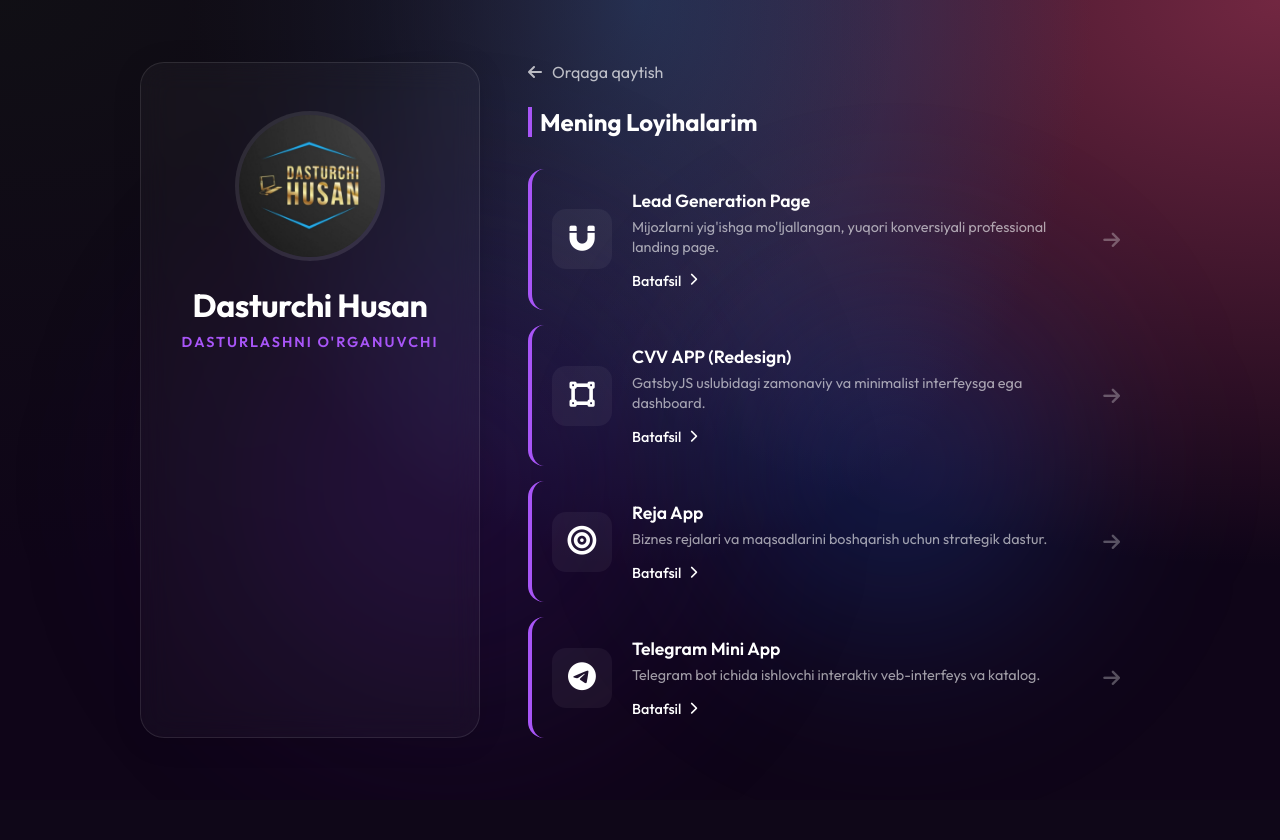
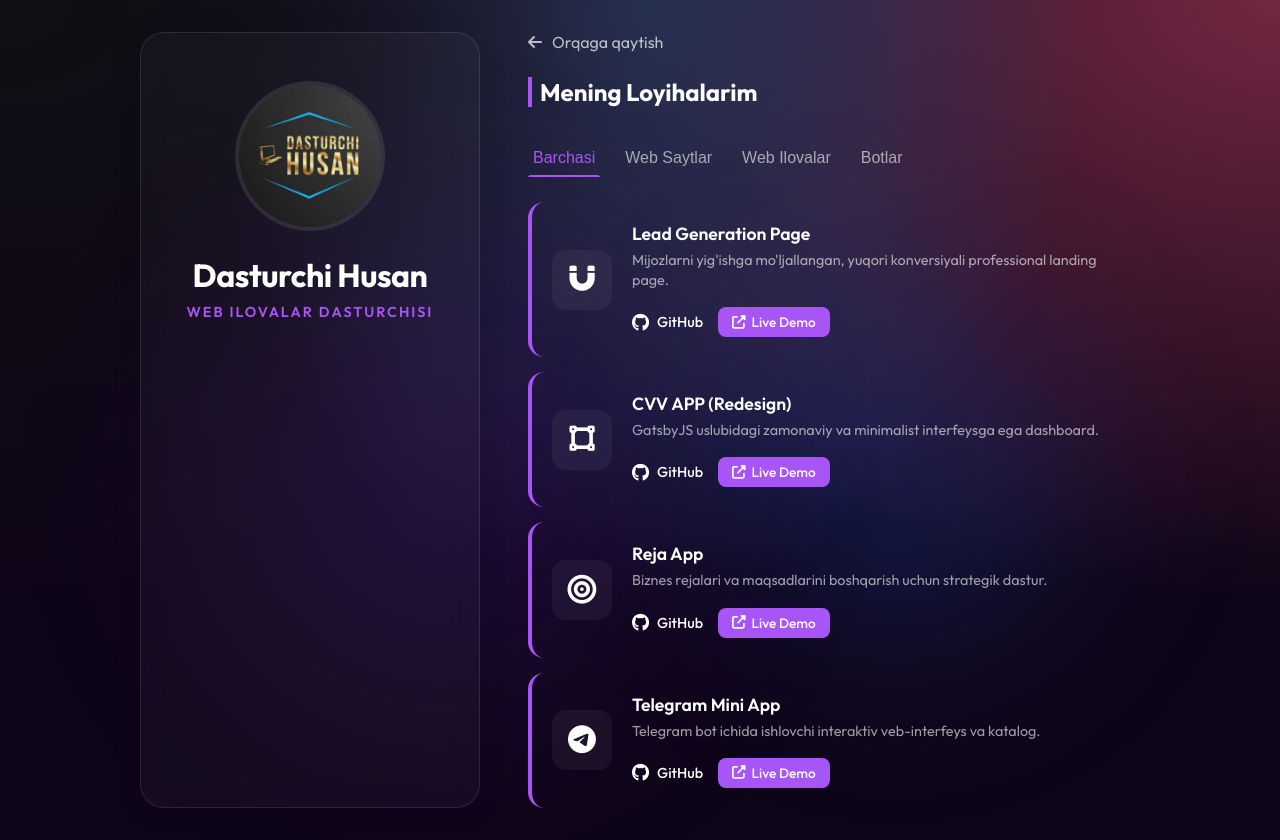
Before and after one commit to husanboy7006/link-hub, a Flask app: page /portfolio in a window 1280 px wide. Before the commit the page ends 738 px from the top, so only its background shows below. Run offline with Flask 3, Linux system fonts and the light colour scheme.

Commit message:
Update profile intro and portfolio filters

```diff
--- a/app.py
+++ b/app.py
@@ -33,24 +33,32 @@ def portfolio():
             "title": "Lead Generation Page",
             "description": "Mijozlarni yig'ishga mo'ljallangan, yuqori konversiyali professional landing page.",
             "link": "https://lendingpeaj-crm.vercel.app",
+            "github_link": "https://github.com/husanboy7006/lendingpeaj-crm",
+            "category": "web",
             "icon": "fas fa-magnet"
         },
         {
             "title": "CVV APP (Redesign)",
             "description": "GatsbyJS uslubidagi zamonaviy va minimalist interfeysga ega dashboard.",
             "link": "https://marketing-hisobot.vercel.app",
+            "github_link": "https://github.com/husanboy7006/marketing-hisobot",
+            "category": "crm",
             "icon": "fas fa-vector-square"
         },
         {
             "title": "Reja App",
             "description": "Biznes rejalari va maqsadlarini boshqarish uchun strategik dastur.",
             "link": "https://rejaflow.onrender.com",
+            "github_link": "https://github.com/husanboy7006/rejaflow",
+            "category": "crm",
             "icon": "fas fa-bullseye"
         },
         {
             "title": "Telegram Mini App",
             "description": "Telegram bot ichida ishlovchi interaktiv veb-interfeys va katalog.",
             "link": "https://telegram-shop-epas.onrender.com",
+            "github_link": "https://github.com/husanboy7006/telegram-shop",
+            "category": "bot",
             "icon": "fab fa-telegram"
         }
     ]
--- a/templates/portfolio.html
+++ b/templates/portfolio.html
@@ -85,34 +85,103 @@
             margin: 0;
         }
 
-        .project-link {
+        .action-buttons {
+            display: flex;
+            align-items: center;
+            gap: 15px;
+            margin-top: 12px;
+        }
+
+        .btn-detail {
             color: var(--text-color);
             display: flex;
             align-items: center;
             gap: 8px;
             font-size: 0.9rem;
             font-weight: 500;
-            margin-top: 10px;
+            text-decoration: none;
+            transition: color 0.3s ease;
         }
 
-        .project-link i {
-            font-size: 0.8rem;
-            transition: transform 0.3s ease;
+        .btn-detail i {
+            font-size: 1.1rem;
+            transition: color 0.3s ease;
         }
 
-        .project-card:hover .project-link i {
-            transform: translateX(3px);
+        .btn-detail:hover {
+            color: #fff;
         }
 
-        .arrow-icon {
-            font-size: 1.2rem;
-            color: rgba(255, 255, 255, 0.3);
-            transition: transform 0.3s ease, color 0.3s ease;
+        .btn-demo {
+            display: inline-flex;
+            align-items: center;
+            gap: 6px;
+            background: #a855f7;
+            color: #fff;
+            padding: 6px 14px;
+            border-radius: 8px;
+            font-size: 0.85rem;
+            font-weight: 500;
+            text-decoration: none;
+            transition: all 0.3s ease;
         }
 
-        .project-card:hover .arrow-icon {
-            color: var(--text-color);
-            transform: translateX(5px);
+        .btn-demo:hover {
+            background: #9333ea;
+            transform: translateY(-2px);
+            box-shadow: 0 4px 12px rgba(168, 85, 247, 0.3);
+        }
+
+        .filter-nav {
+            display: flex;
+            gap: 20px;
+            margin-bottom: 25px;
+            border-bottom: 1px solid var(--border-color);
+            overflow-x: auto;
+            scrollbar-width: none;
+            /* Firefox */
+        }
+
+        .filter-nav::-webkit-scrollbar {
+            display: none;
+            /* Chrome/Safari */
+        }
+
+        .filter-btn {
+            background: none;
+            border: none;
+            color: rgba(255, 255, 255, 0.6);
+            font-size: 1rem;
+            font-weight: 500;
+            padding: 10px 5px;
+            cursor: pointer;
+            position: relative;
+            transition: color 0.3s ease;
+            white-space: nowrap;
+        }
+
+        .filter-btn:hover {
+            color: #fff;
+        }
+
+        .filter-btn.active {
+            color: #a855f7;
+        }
+
+        .filter-btn::after {
+            content: '';
+            position: absolute;
+            bottom: -1px;
+            left: 0;
+            width: 0%;
+            height: 3px;
+            background: #a855f7;
+            transition: width 0.3s ease;
+            border-radius: 3px 3px 0 0;
+        }
+
+        .filter-btn.active::after {
+            width: 100%;
         }
     </style>
 </head>
@@ -127,7 +196,7 @@
                     onerror="this.src='https://ui-avatars.com/api/?name={{ data.name|urlencode }}&background=10b981&color=fff&size=200'">
             </div>
             <h1 class="name">{{ data.name }}</h1>
-            <p class="role">Dasturlashni O'rganuvchi</p>
+            <p class="role">Web Ilovalar Dasturchisi</p>
         </aside>
 
         <!-- Right Column: Projects -->
@@ -138,26 +207,71 @@
 
             <div class="section-title">Mening Loyihalarim</div>
 
+            <div class="filter-nav">
+                <button class="filter-btn active" data-filter="all">Barchasi</button>
+                <button class="filter-btn" data-filter="web">Web Saytlar</button>
+                <button class="filter-btn" data-filter="crm">Web Ilovalar</button>
+                <button class="filter-btn" data-filter="bot">Botlar</button>
+            </div>
+
             <div class="portfolio-grid">
                 {% for project in projects %}
-                <a href="{{ project.link }}" class="project-card">
+                <div class="project-card" data-category="{{ project.category }}">
                     <div class="project-icon">
                         <i class="{{ project.icon }}"></i>
                     </div>
                     <div class="project-content">
                         <h3 class="project-title">{{ project.title }}</h3>
                         <p class="project-desc">{{ project.description }}</p>
-                        <div class="project-link">
-                            Batafsil <i class="fas fa-chevron-right"></i>
+                        <div class="action-buttons">
+                            {% if project.github_link %}
+                            <a href="{{ project.github_link }}" class="btn-detail" target="_blank"
+                                rel="noopener noreferrer">
+                                <i class="fab fa-github"></i> GitHub
+                            </a>
+                            {% endif %}
+                            {% if project.link != '#' %}
+                            <a href="{{ project.link }}" class="btn-demo" target="_blank" rel="noopener noreferrer">
+                                <i class="fas fa-external-link-alt"></i> Live Demo
+                            </a>
+                            {% endif %}
                         </div>
                     </div>
-                    <i class="fas fa-arrow-right arrow-icon"></i>
-                </a>
+                </div>
                 {% endfor %}
             </div>
         </main>
 
     </div>
+    <script>
+        const filterBtns = document.querySelectorAll('.filter-btn');
+        const projectCards = document.querySelectorAll('.project-card');
+
+        filterBtns.forEach(btn => {
+            btn.addEventListener('click', () => {
+                // Remove active class from all
+                filterBtns.forEach(b => b.classList.remove('active'));
+                // Add active class to clicked
+                btn.classList.add('active');
+
+                const filterValue = btn.getAttribute('data-filter');
+
+                projectCards.forEach(card => {
+                    if (filterValue === 'all' || card.getAttribute('data-category') === filterValue) {
+                        card.style.display = 'flex';
+                        // Add fade in effect
+                        card.style.opacity = '0';
+                        setTimeout(() => {
+                            card.style.transition = 'opacity 0.4s ease';
+                            card.style.opacity = '1';
+                        }, 50);
+                    } else {
+                        card.style.display = 'none';
+                    }
+                });
+            });
+        });
+    </script>
 </body>
 
 </html>
```
Also changed, not shown: templates/index.html (+5 -3 lines).
